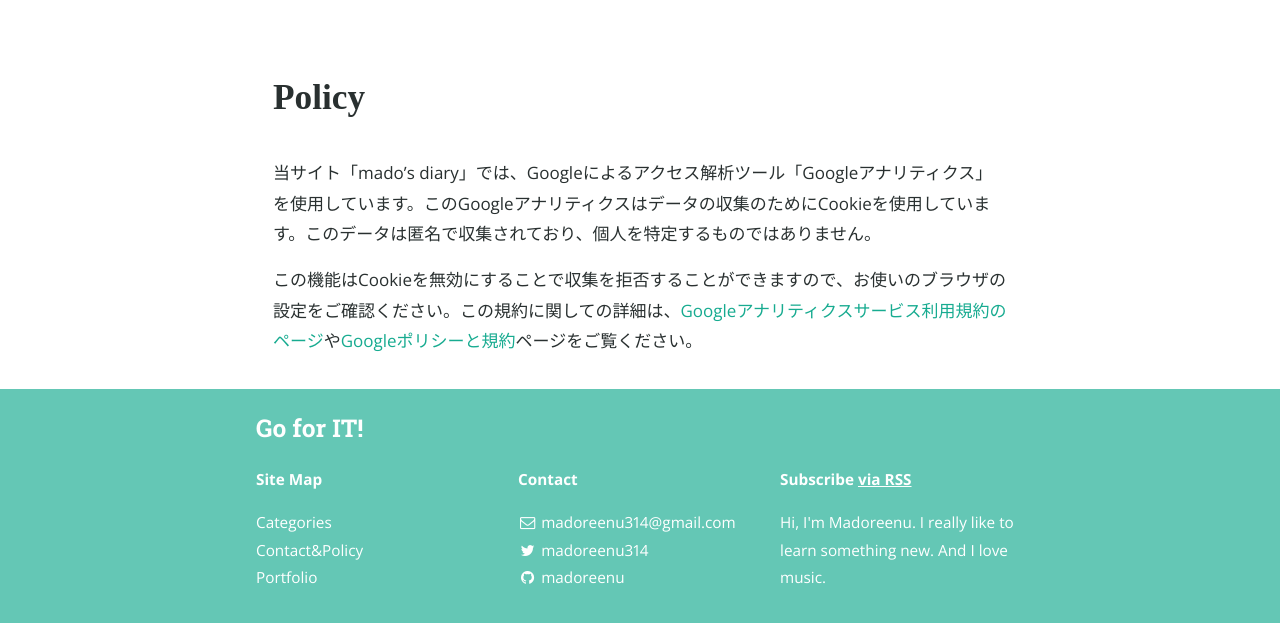
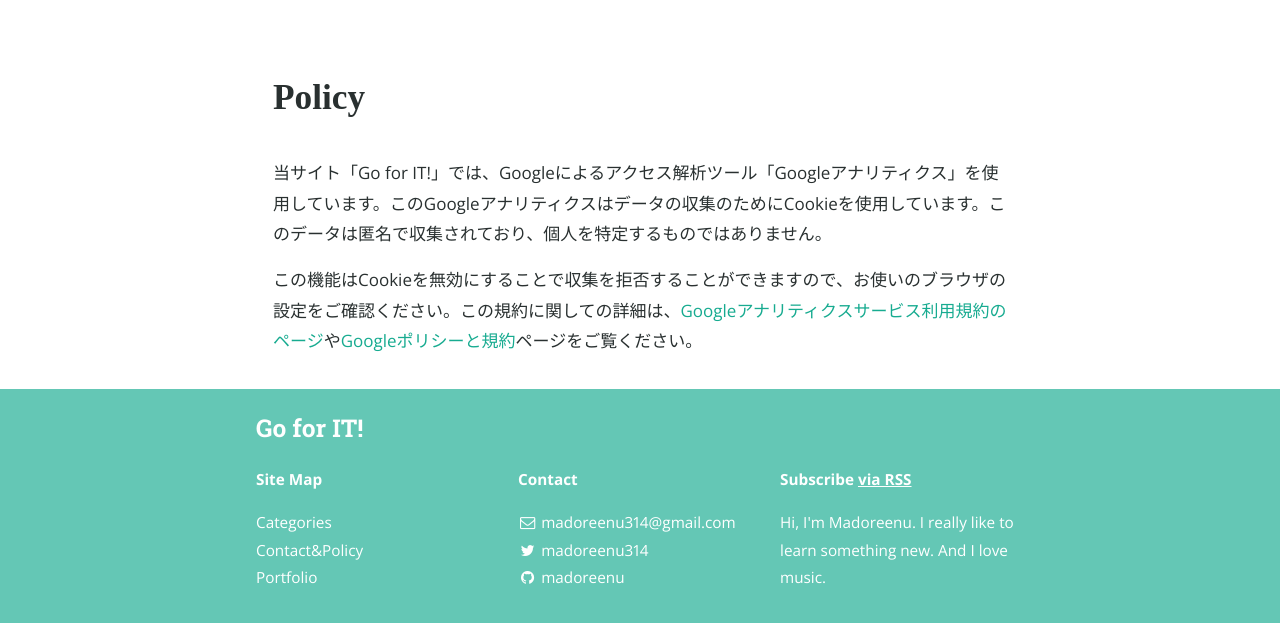
Before and after one commit to madoreenu/madoreenu.github.io, a Jekyll site: the page built from policy.md, in a window 1280 px wide and 900 px high, scrolled down 798 px, cut to the strip 259-882 px from the top of the window. Built offline with Jekyll 4.4.1, drawn with Linux system fonts in a browser that asks for light colours; nearby versions of some CDN libraries; some web fonts are replaced; a style sheet for code colours, icons or effects is not loaded.

Commit message:
little fix

```diff
--- a/policy.md
+++ b/policy.md
@@ -10,6 +10,6 @@ main_nav: true
 <br>
 # Policy
 
-当サイト「mado's diary」では、Googleによるアクセス解析ツール「Googleアナリティクス」を使用しています。このGoogleアナリティクスはデータの収集のためにCookieを使用しています。このデータは匿名で収集されており、個人を特定するものではありません。
+当サイト「Go for IT!」では、Googleによるアクセス解析ツール「Googleアナリティクス」を使用しています。このGoogleアナリティクスはデータの収集のためにCookieを使用しています。このデータは匿名で収集されており、個人を特定するものではありません。
 
 この機能はCookieを無効にすることで収集を拒否することができますので、お使いのブラウザの設定をご確認ください。この規約に関しての詳細は、[Googleアナリティクスサービス利用規約のページ](https://marketingplatform.google.com/about/analytics/terms/jp/)や[Googleポリシーと規約](https://policies.google.com/technologies/ads?hl=ja)ページをご覧ください。
```
